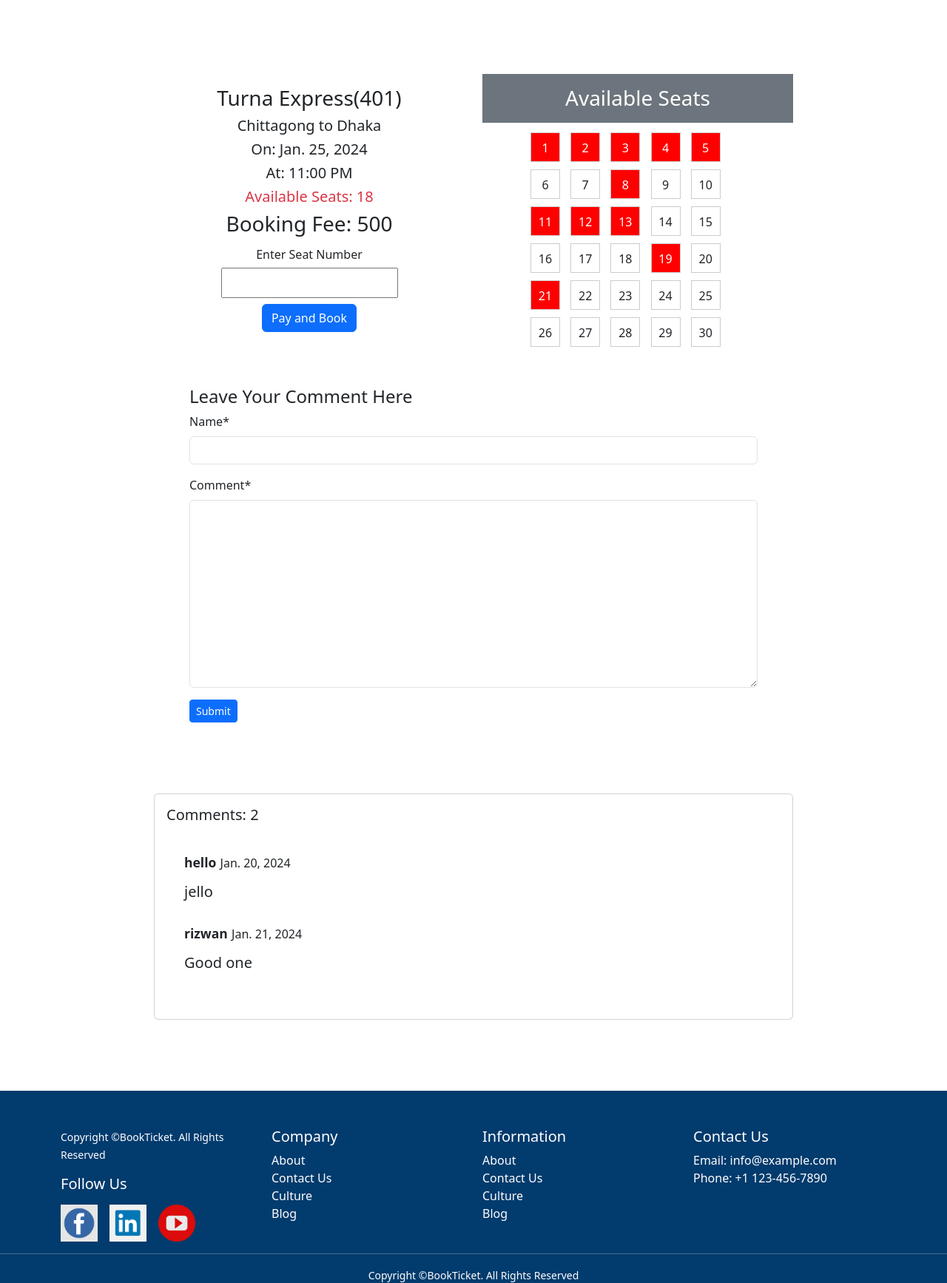
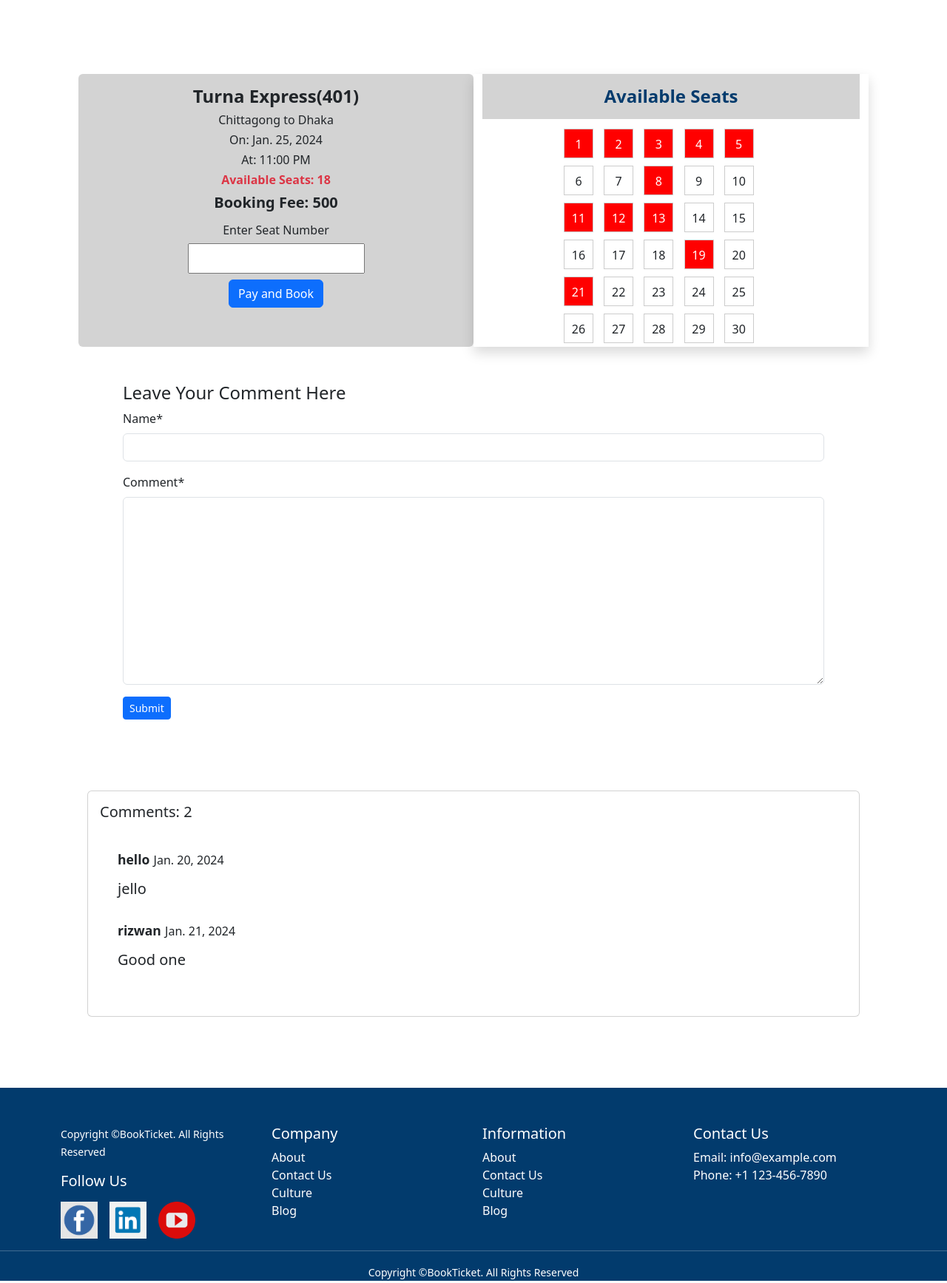
Before and after one commit to riduanul/ticket-booking-app, a Django app: page /train/train_details/1 in a window 1280 px wide. Shown: the part 72-1807 px from the top of the page at 74% size. Run offline with Django 5.2, Linux system fonts and the light colour scheme; a user stored in the database is signed in; data comes from the database, SQL or seed files in the repository; some libraries are stand-ins or nearby versions.

Commit message:
design updated

```diff
--- a/passengers/templates/password_change.html
+++ b/passengers/templates/password_change.html
@@ -5,7 +5,7 @@
 
   <form method="POST" action="">
     {% csrf_token %} {{form | crispy}}
-    <button type="submit" class="btn btn-success">Submit</button>
+    <button type="submit" class="btn btn-primary">Submit</button>
   </form>
 </div>
 {% endblock content %}
--- a/passengers/templates/update_profile.html
+++ b/passengers/templates/update_profile.html
@@ -5,7 +5,7 @@
   <form method="POST" action="">
     <h2 class='text-center fw-bold' >Update Your Profile</h2>
     {% csrf_token %} {{form | crispy}}
-    <button type="submit" class="btn btn-success">Submit</button>
+    <button type="submit" class="btn btn-primary">Submit</button>
   </form>
 </div>
 {% endblock content %}
--- a/passengers/views.py
+++ b/passengers/views.py
@@ -130,5 +130,5 @@ class DepositMoneyView(LoginRequiredMixin, CreateView):
         account = self.request.user.user_account
         account.balance += amount
         account.save(update_fields = ['balance'])
-        messages.success(self.request, 'Successfully ${amount} added to you account ')
+        messages.success(self.request, 'Successfully {amount} added to you account ')
         return super().form_valid(form)
--- a/templates/base.html
+++ b/templates/base.html
@@ -225,7 +225,7 @@
     </footer>
 
 
-
+    {% comment %} <script src="https://cdn.tailwindcss.com"></script> {% endcomment %}
 
   <script src="https://cdn.jsdelivr.net/npm/sweetalert2@10"></script>
   <script src="https://cdn.jsdelivr.net/npm/sweetalert2@11"></script>
--- a/trains/templates/train_details.html
+++ b/trains/templates/train_details.html
@@ -18,15 +18,15 @@
   }
 </style>
 
-<div class="booking w-75 mx-auto mb-5 p-5" style='margin-top:100px; border-radius:20px;'>
-   <div class="row align-items-center">
-    <div class="col-md-6 text-center" style="line-height: 35px">
-      <h3>{{ train.train }}</h3>
-      <h5>{{ train.departure_station }} to {{ train.arrival_station }}</h5>
-      <h5>On: {{ train.date_of_journey }}</h5>
-      <h5>At: {{ train.departure_time }}</h5>
-      <h5 class="text-danger">Available Seats: {{ train.available_seats }}</h5>
-      <h3>Booking Fee: {{train.ticket_price}}</h3>
+<div class="container booking mx-auto mb-5 p-5" style='margin-top:100px;'>
+   <div class="row">
+    <div class="col-lg-6 col-md-6 col-sm-12  p-3 text-center rounded" style="line-height: 35px; background-color:lightgray">
+      <h4 class='fw-bold'>{{ train.train }}</h4>
+      <h6>{{ train.departure_station }} to {{ train.arrival_station }}</h6>
+      <h6>On: {{ train.date_of_journey }}</h6>
+      <h6>At: {{ train.departure_time }}</h6>
+      <h6 class="text-danger fw-bold">Available Seats: {{ train.available_seats }}</h6>
+      <h5 class='fw-bold'>Booking Fee: {{train.ticket_price}}</h5>
       <form action="{% url 'booking' train.id %}" method="POST">
         {% csrf_token %}
         <label for="seat_number">Enter Seat Number</label><br />
@@ -37,8 +37,8 @@
         </button>
       </form>
     </div>
-    <div class="col-md-6">
-      <h3 class="text-center text-bg-secondary p-3 text-white">Available Seats</h3>
+    <div class="col-lg-6 col-md-6 col-sm-12 shadow">
+      <h4 class="text-center p-3 fw-bold " style='background-color:lightgray; color:#023B6D'>Available Seats</h4>
       {% if train.available_seats > 0 %}
       <div class="seat-plan mx-auto" style="width: 300px">
         {% for seat in total_seats %}
```
